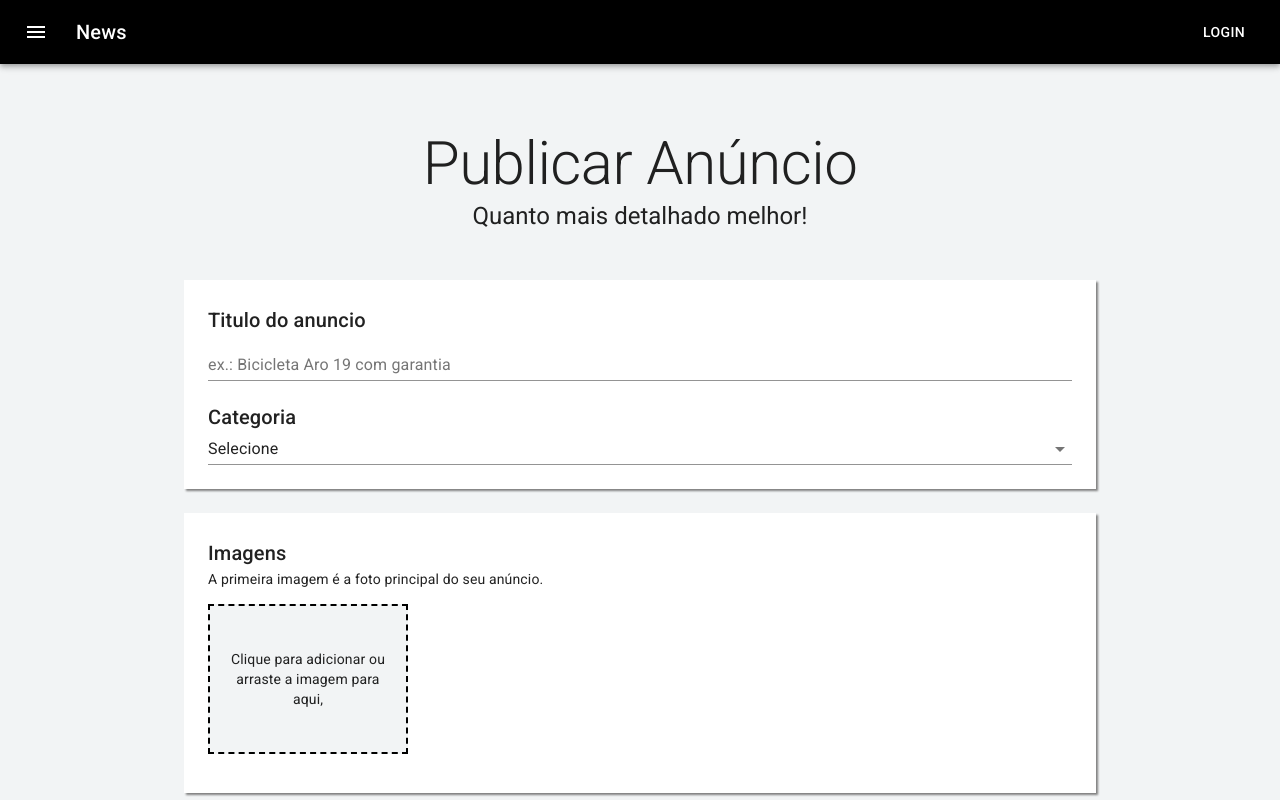
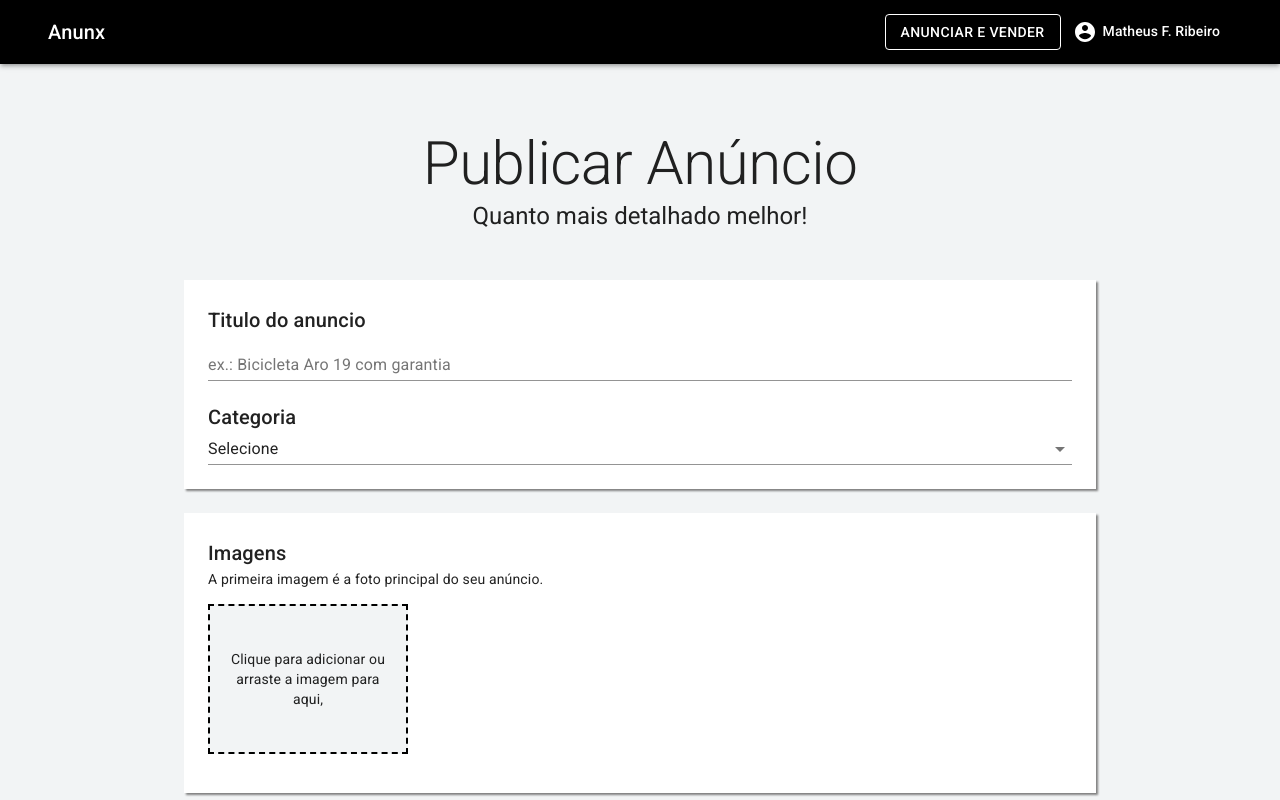
Before and after one commit to matheusfribeiro/anunx, a Next.js app: page /user/publish in a window 1280 px wide. Shown: the top 800 px of the page. Built offline with nearby package versions, Linux system fonts and the light colour scheme.

Commit message:
header - adding container and user menu

```diff
--- a/pages/index.js
+++ b/pages/index.js
@@ -50,7 +50,7 @@
         </Paper>
       </Container>
 
-      <Container maxWidth="md" className={classes.cardGrid}>
+      <Container maxWidth="lg" className={classes.cardGrid}>
       <Typography component="h2" variant="h4" align="center" color="textPrimary">
           Destaques
         </Typography>
--- a/src/components/Header.js
+++ b/src/components/Header.js
@@ -1,49 +1,93 @@
-import React from 'react'
+import React, { useState } from 'react'
+import Link from  'next/link'
 import { makeStyles } from '@material-ui/core/styles'
-import AppBar from '@material-ui/core/AppBar'
-import Toolbar from '@material-ui/core/Toolbar'
-import Typography from '@material-ui/core/Typography'
-import Button from '@material-ui/core/Button'
-import IconButton from '@material-ui/core/IconButton'
-import MenuIcon from '@material-ui/icons/Menu'
+
+import {
+  Container,
+  AppBar,
+  Toolbar,
+  Typography,
+  Button,
+  IconButton,
+  Avatar,
+  Menu,
+  MenuItem,
+  Divider,
+ } from '@material-ui/core'
+
+
+import { AccountCircle, MenuIcon } from '@material-ui/icons'
 
 
 const useStyles = makeStyles((theme) => ({
-  root: {
-    flexGrow: 1,
-  },
   menuButton: {
     marginRight: theme.spacing(2),
   },
   title: {
     flexGrow: 1,
   },
+  userName: {
+    marginLeft: 6,
+  },
+  divider: {
+    margin: '8px 0'
+  },
 }))
 
 
 export default function ButtonAppBar() {
   const classes = useStyles()
+  const [anchorUserMenu, setAnchorUserMenu] = useState(false)
+
+  const openUserMenu = Boolean(anchorUserMenu)
 
 
   return (
-    <div className={classes.root}>
-      <AppBar position="static">
-        <Toolbar>
-          <IconButton
-          className={classes.menuButton}
-          size="large"
-          edge="start"
-          color="inherit"
-          aria-label="menu"
-          >
-            <MenuIcon />
-          </IconButton>
-          <Typography variant="h6" component="div" className={classes.title}>
-          News
-          </Typography>
-          <Button color="inherit">Login</Button>
-        </Toolbar>
+    <>
+      <AppBar position="static" elevation={3}>
+        <Container maxWidth="lg">
+          <Toolbar>
+            <Typography variant="h6" component="div" className={classes.title}>
+              Anunx
+            </Typography>
+            <Link href="/user/publish" passHref>
+              <Button color="inherit" variant='outlined'>
+                Anunciar e Vender
+              </Button>
+            </Link>
+            <IconButton color="secondary" onClick={(e) => setAnchorUserMenu(e.currentTarget)}>
+              {
+                true === false
+                  ? <Avatar src="" />
+                  : <AccountCircle />
+              }
+              <Typography variant="subtitle2" color="secondary" className={classes.userName}>
+                Matheus F. Ribeiro
+              </Typography>
+            </IconButton>
+
+            <Menu
+              anchorEl={anchorUserMenu}
+              open={openUserMenu}
+              onClose={() => setAnchorUserMenu(null)}
+              anchorOrigin={{
+                vertical: 'top',
+                horizontal: 'right'
+              }}
+            >
+              <Link href="/user/dashboard" passHref>
+                <MenuItem>Meus Anúncios</MenuItem>
+              </Link>
+              <Link href="/user/publish" passHref>
+                <MenuItem>Publicar novo anúncio</MenuItem>
+              </Link>
+
+              <Divider className={classes.divider} />
+              <MenuItem>Sair</MenuItem>
+            </Menu>
+          </Toolbar>
+        </Container>
       </AppBar>
-    </div>
+    </>
   )
 }
```
